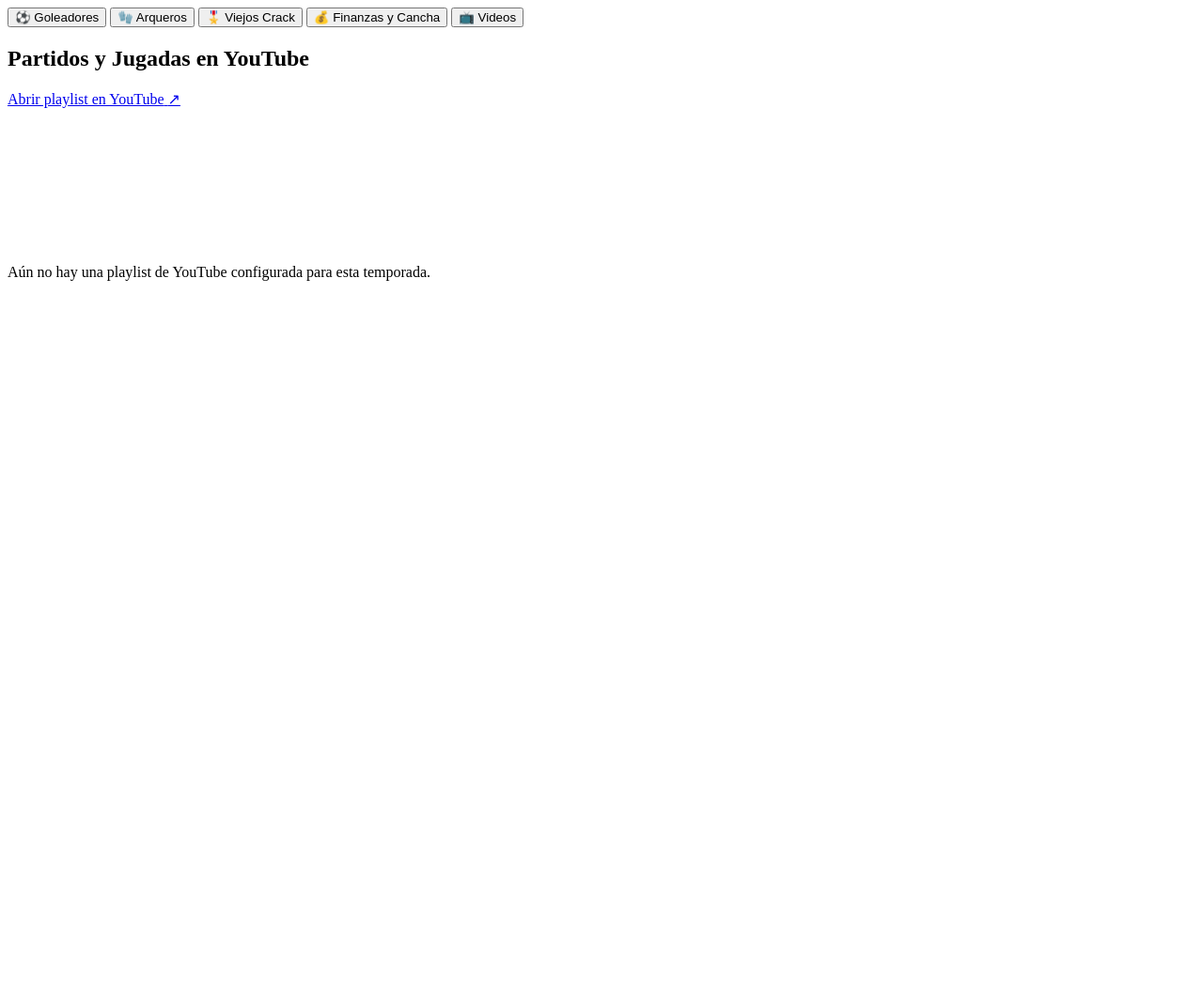
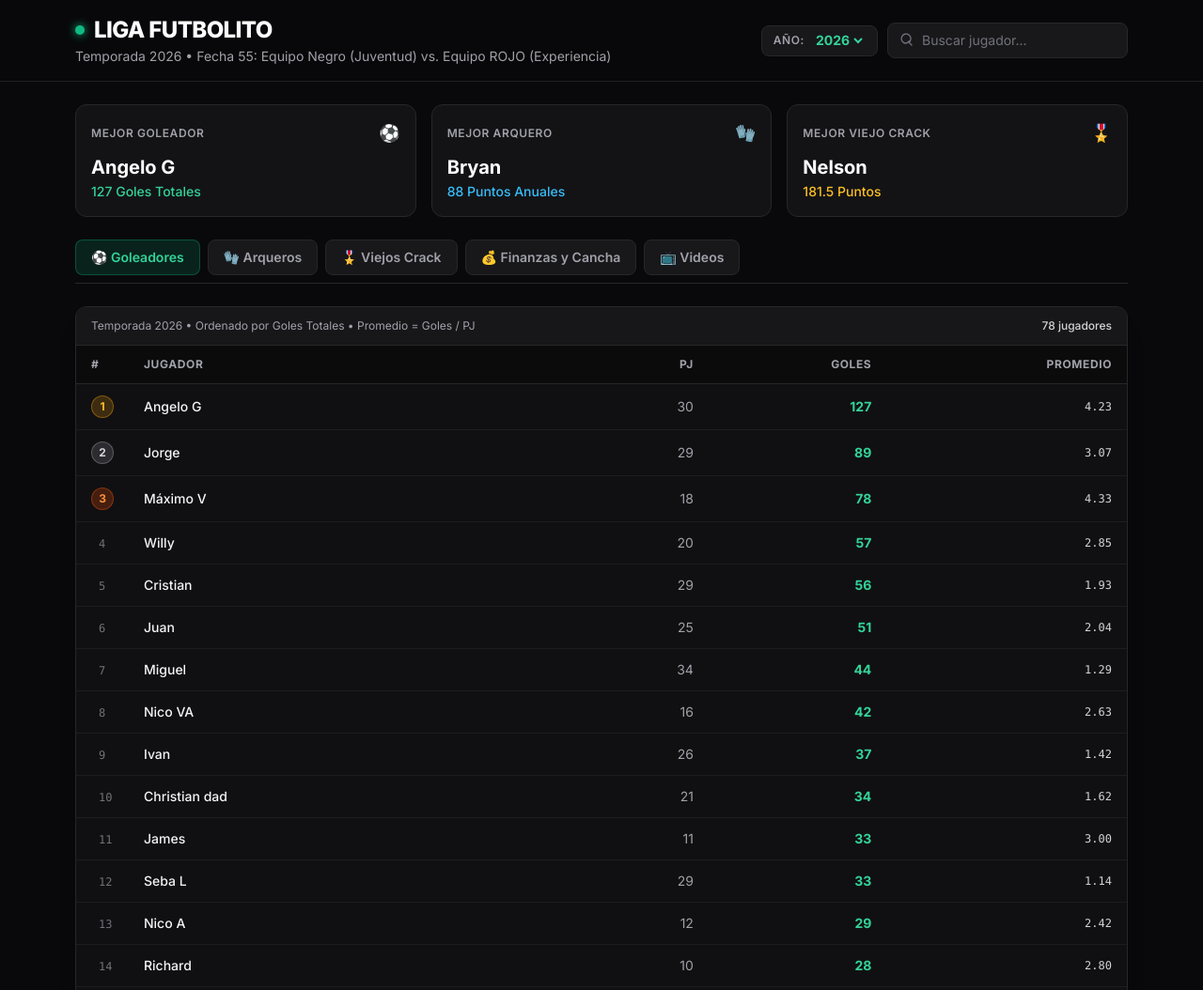
Before and after one commit to Dailys24/Amigos_del_Futbol, a plain HTML site: page index.html in a window 1280 px wide. Shown: the top 1054 px of the page at 94% size. Before the commit the page ends 800 px from the top, so only its background shows below. Drawn offline with nearby package versions, Linux system fonts and the light colour scheme.

Commit message:
Update index.html

```diff
--- a/index.html
+++ b/index.html
@@ -1,4 +1,100 @@
-<!-- NAVEGACIÓN DE PESTAÑAS (CON SCROLL HORIZONTAL EN MÓVIL) -->
+<!DOCTYPE html>
+<html lang="es" class="dark">
+<head>
+  <meta charset="UTF-8" />
+  <meta name="viewport" content="width=device-width, initial-scale=1.0" />
+  <title>Liga Futbolito — Estadísticas e Historial</title>
+  <script src="https://cdn.tailwindcss.com"></script>
+  <link rel="preconnect" href="https://fonts.googleapis.com">
+  <link href="https://fonts.googleapis.com/css2?family=Inter:wght@400;500;600;700;800&display=swap" rel="stylesheet">
+  <style>
+    body {
+      font-family: 'Inter', sans-serif;
+      background-color: #09090b;
+      color: #f4f4f5;
+    }
+    ::-webkit-scrollbar { width: 6px; height: 6px; }
+    ::-webkit-scrollbar-track { background: #18181b; }
+    ::-webkit-scrollbar-thumb { background: #3f3f46; border-radius: 3px; }
+    ::-webkit-scrollbar-thumb:hover { background: #52525b; }
+  </style>
+</head>
+<body class="min-h-screen antialiased selection:bg-emerald-500/30 selection:text-emerald-200 flex flex-col">
+
+  <!-- HEADER -->
+  <header class="border-b border-zinc-800/80 bg-zinc-950/85 backdrop-blur-md sticky top-0 z-30">
+    <div class="max-w-6xl mx-auto px-4 py-4 flex flex-col lg:flex-row lg:items-center lg:justify-between gap-3">
+      <div>
+        <div class="flex items-center gap-2.5">
+          <span class="inline-flex h-2.5 w-2.5 rounded-full bg-emerald-500 shadow-[0_0_10px_#10b981]"></span>
+          <h1 class="text-xl sm:text-2xl font-extrabold tracking-tight text-white">
+            LIGA FUTBOLITO
+          </h1>
+        </div>
+        <p id="header-subtitle" class="text-xs sm:text-sm text-zinc-400 mt-0.5"></p>
+      </div>
+
+      <!-- Controles: Selector de Año + Buscador -->
+      <div class="flex flex-col sm:flex-row items-stretch sm:items-center gap-2.5">
+        <div class="flex items-center gap-2 bg-zinc-900 border border-zinc-800 rounded-lg px-3 py-1.5">
+          <label for="season-select" class="text-xs font-semibold uppercase tracking-wider text-zinc-400 whitespace-nowrap">
+            Año:
+          </label>
+          <select
+            id="season-select"
+            class="bg-transparent text-sm font-bold text-emerald-400 focus:outline-none cursor-pointer w-full sm:w-auto"
+          ></select>
+        </div>
+
+        <div class="relative w-full sm:w-64">
+          <input
+            id="search-input"
+            type="text"
+            placeholder="Buscar jugador..."
+            class="w-full bg-zinc-900 border border-zinc-800 rounded-lg pl-9 pr-3 py-2 text-sm text-zinc-100 placeholder-zinc-500 focus:outline-none focus:border-emerald-500/70 focus:ring-1 focus:ring-emerald-500/50 transition"
+          />
+          <svg class="w-4 h-4 text-zinc-500 absolute left-3 top-2.5" fill="none" stroke="currentColor" viewBox="0 0 24 24">
+            <path stroke-linecap="round" stroke-linejoin="round" stroke-width="2" d="M21 21l-4.35-4.35m0 0A7.5 7.5 0 1010.5 18a7.5 7.5 0 006.15-3.35z" />
+          </svg>
+        </div>
+      </div>
+    </div>
+  </header>
+
+  <!-- CONTENIDO PRINCIPAL -->
+  <main class="max-w-6xl w-full mx-auto px-4 py-6 space-y-6 flex-1">
+
+    <!-- TARJETAS DE LÍDERES -->
+    <section class="grid grid-cols-1 sm:grid-cols-3 gap-4">
+      <div class="bg-zinc-900/70 border border-zinc-800 rounded-xl p-4">
+        <div class="flex items-center justify-between">
+          <span class="text-xs font-semibold uppercase tracking-wider text-zinc-400">Mejor Goleador</span>
+          <span class="text-lg">⚽</span>
+        </div>
+        <div id="leader-scorer-name" class="text-xl font-bold text-white mt-2">—</div>
+        <div id="leader-scorer-stat" class="text-sm font-medium text-emerald-400 mt-0.5">—</div>
+      </div>
+
+      <div class="bg-zinc-900/70 border border-zinc-800 rounded-xl p-4">
+        <div class="flex items-center justify-between">
+          <span class="text-xs font-semibold uppercase tracking-wider text-zinc-400">Mejor Arquero</span>
+          <span class="text-lg">🧤</span>
+        </div>
+        <div id="leader-gk-name" class="text-xl font-bold text-white mt-2">—</div>
+        <div id="leader-gk-stat" class="text-sm font-medium text-sky-400 mt-0.5">—</div>
+      </div>
+
+      <div class="bg-zinc-900/70 border border-zinc-800 rounded-xl p-4">
+        <div class="flex items-center justify-between">
+          <span class="text-xs font-semibold uppercase tracking-wider text-zinc-400">Mejor Viejo Crack</span>
+          <span class="text-lg">🎖️</span>
+        </div>
+        <div id="leader-vc-name" class="text-xl font-bold text-white mt-2">—</div>
+        <div id="leader-vc-stat" class="text-sm font-medium text-amber-400 mt-0.5">—</div>
+      </div>
+    </section>
+
+    <!-- NAVEGACIÓN DE PESTAÑAS -->
     <nav class="flex gap-2 overflow-x-auto pb-2 border-b border-zinc-800" id="tabs">
       <button data-tab="goleadores" class="tab-btn shrink-0 px-4 py-2 rounded-lg text-sm font-semibold bg-emerald-500/15 text-emerald-400 border border-emerald-500/30 transition">
         ⚽ Goleadores
@@ -68,3 +164,17 @@
         </p>
       </div>
     </section>
+
+  </main>
+
+  <footer class="max-w-6xl w-full mx-auto px-4 py-6 text-center text-xs text-zinc-600">
+    Historial de Temporadas • Liga Futbolito
+  </footer>
+
+  <!-- ARCHIVOS DE DATOS POR AÑO -->
+  <script src="data/2026.js"></script>
+
+  <!-- LÓGICA PRINCIPAL -->
+  <script src="js/app.js"></script>
+</body>
+</html>
```
